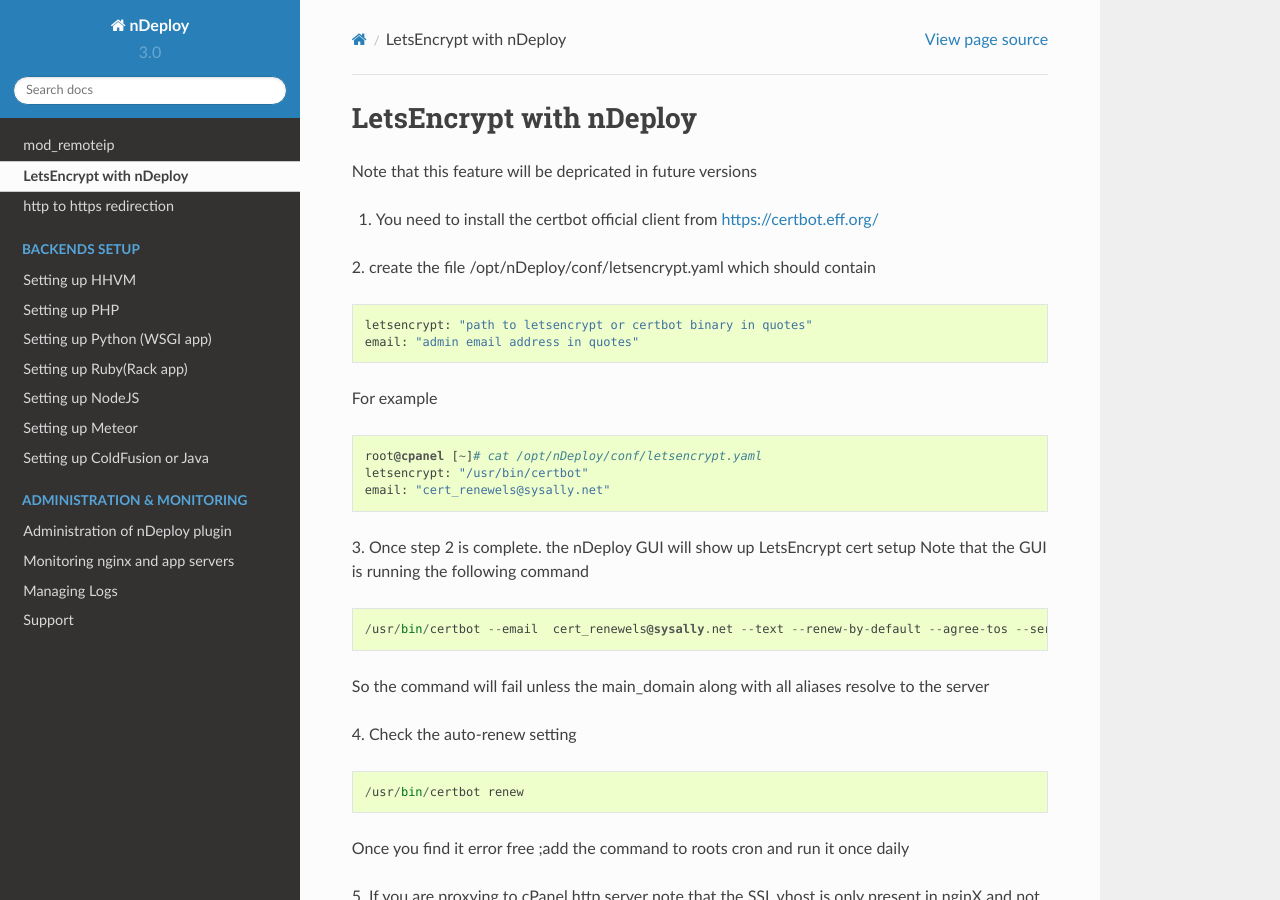
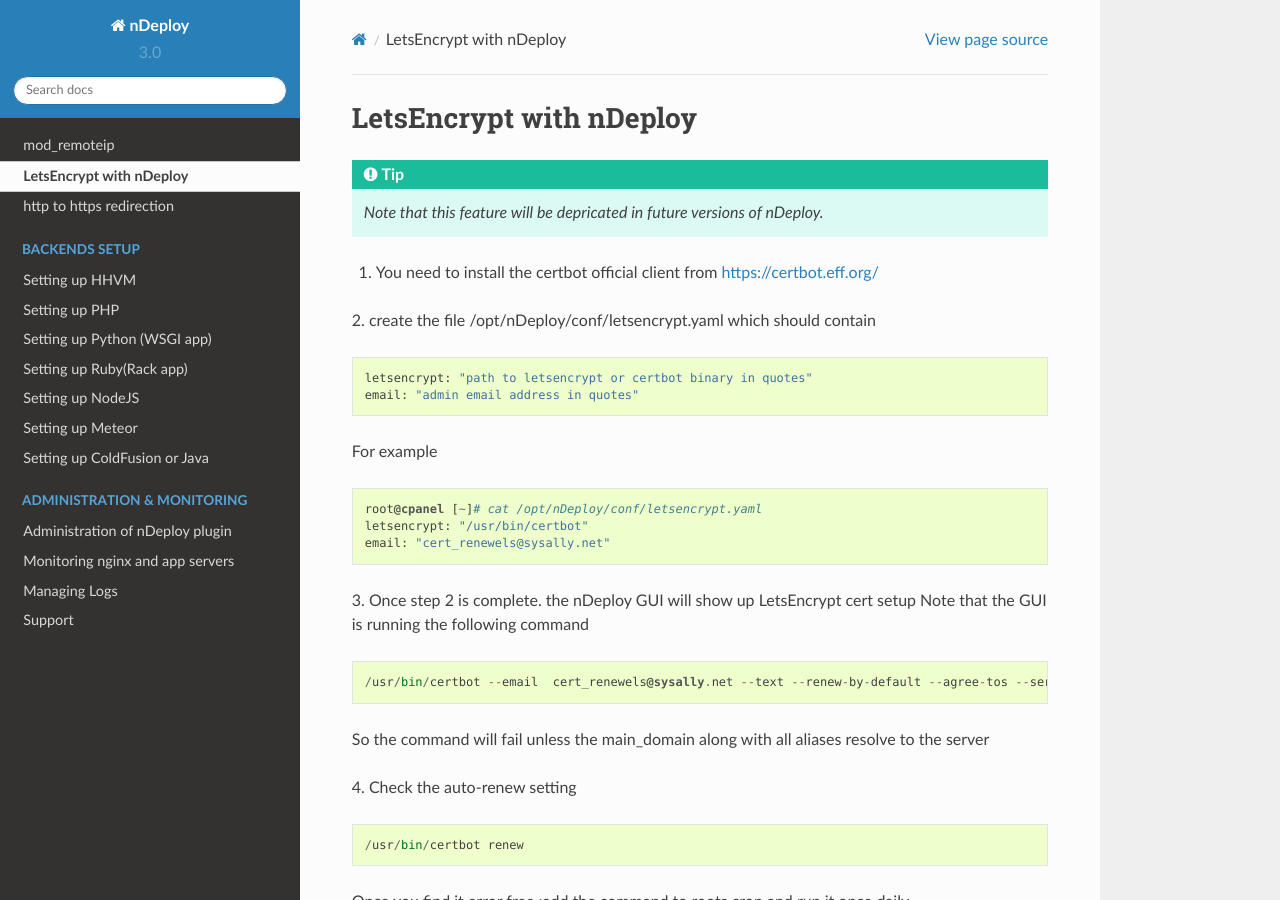
Before and after one commit to AnoopAlias/AUTOM8N, a Sphinx documentation site: the page built from docs/LetsEncrypt.rst, in a window 1280 px wide and 900 px high. Built offline with Sphinx 7.4.7 and the Read the Docs theme 2.0.0, drawn with Linux system fonts in a browser that asks for light colours.

Commit message:
Add admonition for note that this will be deprecated.

```diff
--- a/docs/LetsEncrypt.rst
+++ b/docs/LetsEncrypt.rst
@@ -1,7 +1,7 @@
 LetsEncrypt with nDeploy
 =========================
 
-Note that this feature will be depricated in future versions
+.. tip:: *Note that this feature will be depricated in future versions of nDeploy.*
 
 
 1. You need to install the certbot official client from https://certbot.eff.org/
```
